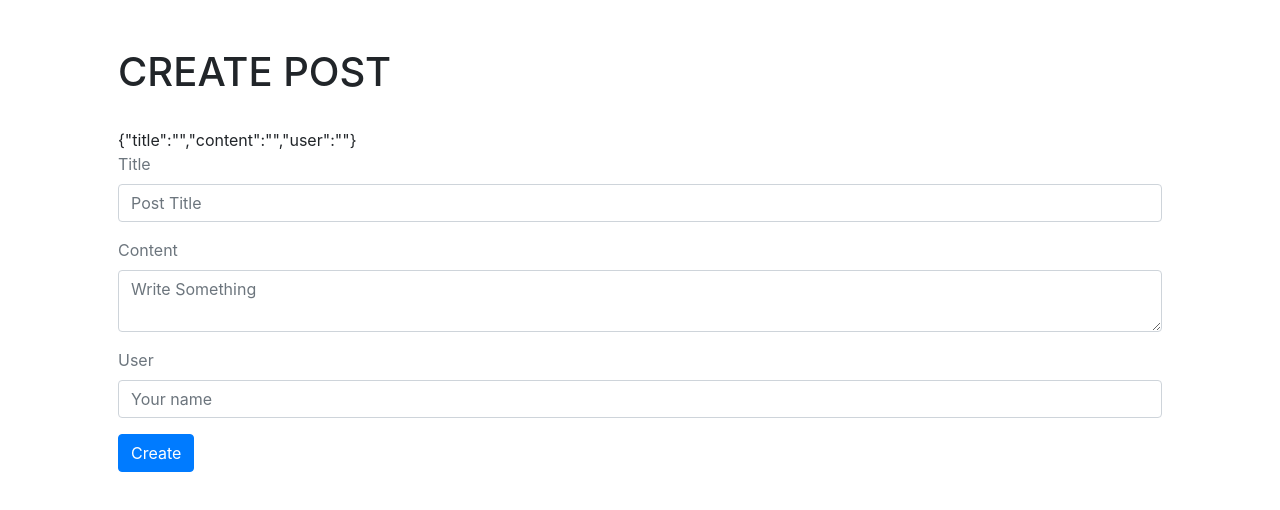
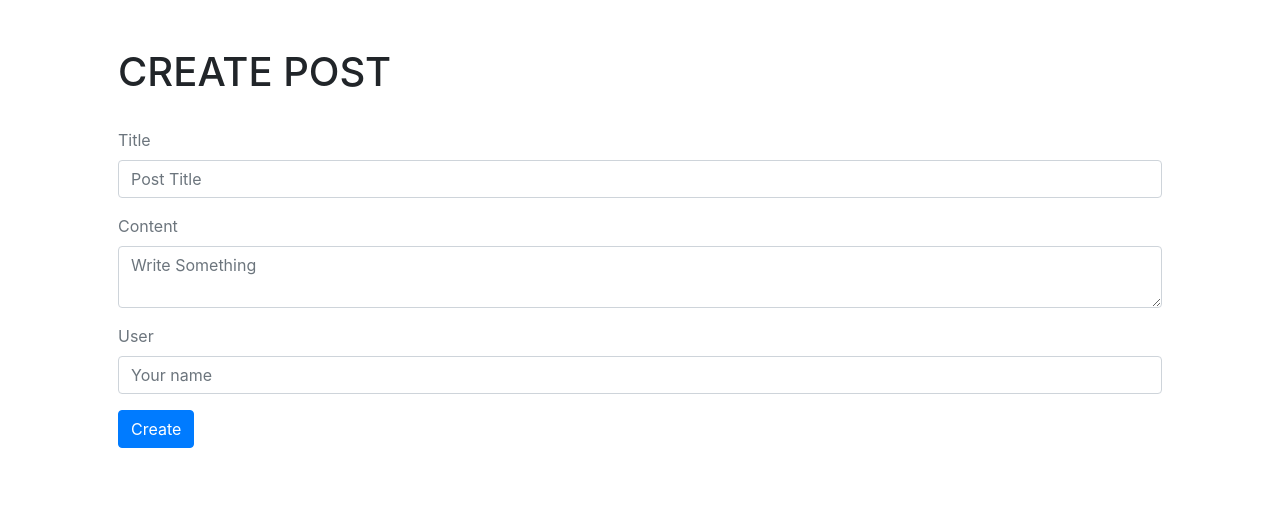
Before and after one commit to Developer994/Ryan_MERN_For_Beginners, a React (Create React App) app in the folder mern-crud/client/: page /create in a window 1280 px wide. Shown: the top 510 px of the page. Built offline with nearby package versions, Linux system fonts and the light colour scheme.

Commit message:
Added axios posting method to the app.

```diff
--- a/mern-crud/client/src/Create.js
+++ b/mern-crud/client/src/Create.js
@@ -1,4 +1,5 @@
 import React, { useState } from "react";
+import axios from "axios";
 
 const Create = () => {
   // state
@@ -12,16 +13,33 @@ const Create = () => {
 
   //   onchange event handler
   const handleChange = (name) => (event) => {
-    console.log("name", name, "event", event.target.value);
+    // console.log("name", name, "event", event.target.value);
     setState({ ...state, [name]: event.target.value });
+  };
+
+  const handleSubmit = (event) => {
+    event.preventDefault();
+    // console.table({ title, content, user });
+    axios
+      .post(`${process.env.REACT_APP_API}/post`, { title, content, user })
+      .then((response) => {
+        console.log(response);
+        // empty the state
+        setState({ ...state, title: "", content: "", user: "" });
+        // show success alert
+        alert(`Post titled ${response.data.title} is created`);
+      })
+      .catch((error) => {
+        console.log(error.response);
+        alert(error.response.data.error);
+      });
   };
 
   return (
     <div className="container p-5">
       <h1>CREATE POST</h1>
       <br />
-      {JSON.stringify(state)}
-      <form>
+      <form onSubmit={handleSubmit}>
         <div className="form-group">
           <label className="text-muted">Title</label>
           <input
```
Also changed, not shown: 2 other files (tests, documents, lock files or other folders).
